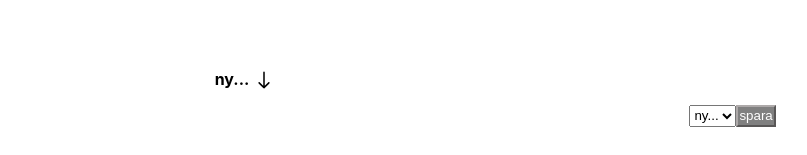
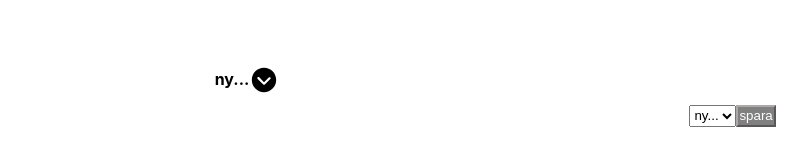
Before and after one commit to KillerrabbitAos/Skola77-frontend, a React (Create React App) app: page / in a window 1280 px wide. Shown: the part 2011-2166 px from the top of the page, without its empty margins (393-1200 px from the left). Built offline with nearby package versions, Linux system fonts and the light colour scheme.

Commit message:
ändrade pil

```diff
--- a/src/App.js
+++ b/src/App.js
@@ -14,7 +14,7 @@ import doneImg from "./done.svg";
 import schackBräde from "./schackVärden.js";
 import { set } from "react-ga";
 import { IoIosArrowRoundDown, IoIosArrowRoundForward } from "react-icons/io";
-
+import { IoIosArrowDropright, IoIosArrowDropdownCircle } from "react-icons/io";
 function compressData(data) {
   return LZString.compressToEncodedURIComponent(JSON.stringify(data));
 }
@@ -894,9 +894,9 @@ const App = () => {
         <p id="nameHeader" className="prevent-select">
           {nameGroupName}
           {visaNamn ? (
-            <IoIosArrowRoundDown className='pil' onClick={handleToggleNamn} />
+            <IoIosArrowDropdownCircle className='pil' onClick={handleToggleNamn} />
           ) : (
-            <IoIosArrowRoundForward className='pil' onClick={handleToggleNamn} />
+            <IoIosArrowDropright className='pil' onClick={handleToggleNamn} />
           )}
         </p>
         {NamnSparningsLösning}
```
